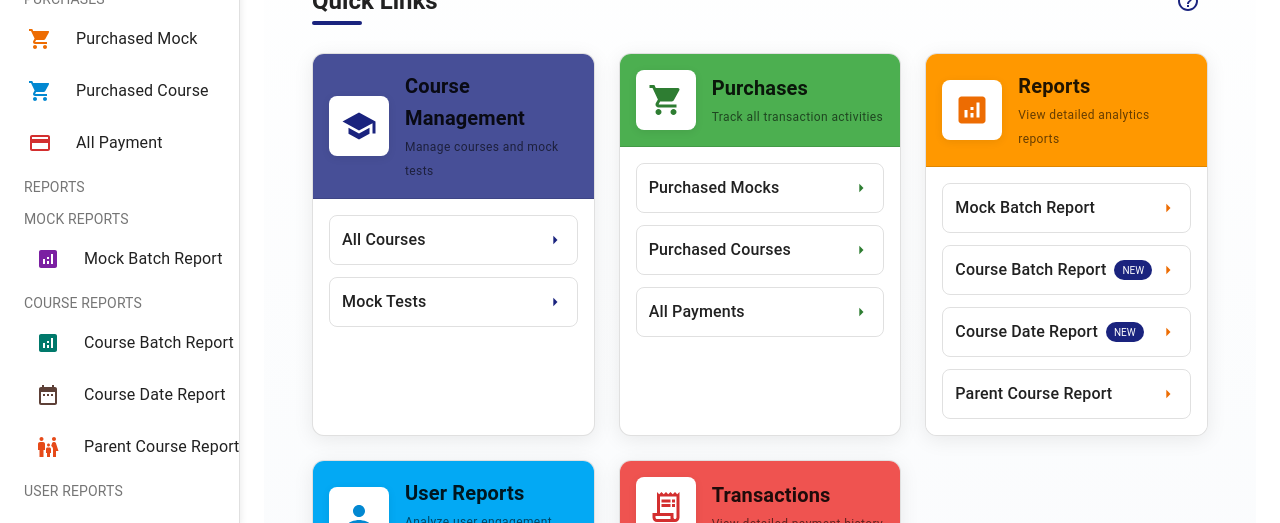
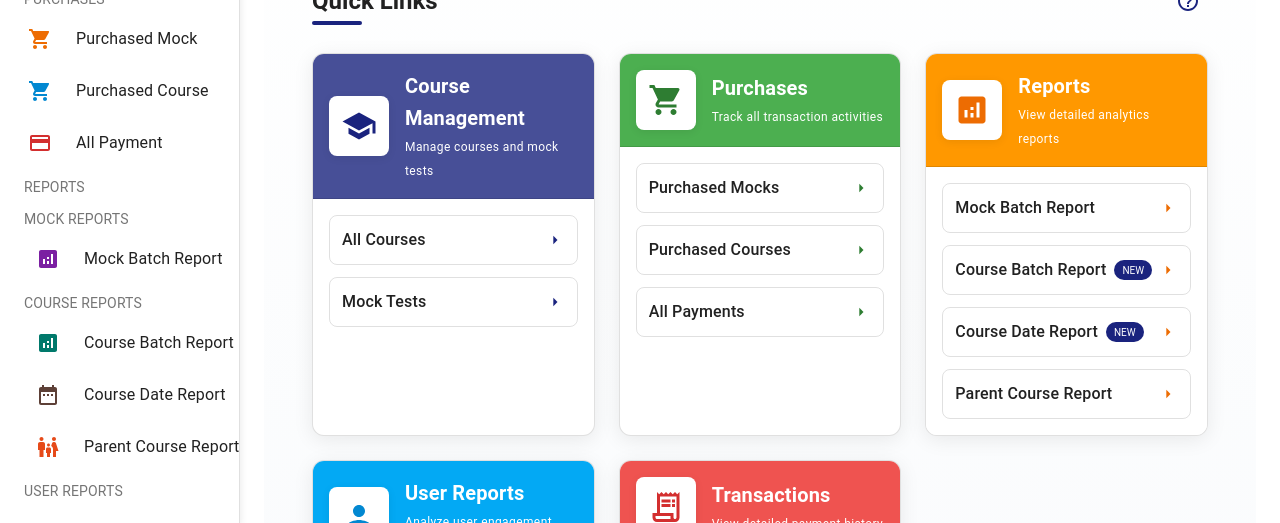
Before and after one commit to viveksinra/svt-learnpivot-frontend, a Next.js app: page /dashboard in a window 1280 px wide. Shown: the part 277-800 px from the top of the page. Built offline with nearby package versions, Linux system fonts and the light colour scheme; a web font is replaced by a local one.

Commit message:
style: update AdminQuickLinks component to use white text color for improved visibility and consistency in design

```diff
--- a/app/Components/Dashboard/AdminQuickLinks.js
+++ b/app/Components/Dashboard/AdminQuickLinks.js
@@ -186,11 +186,11 @@ export const AdminQuickLinks = () => {
                 <Box>
                   <Typography variant="h6" sx={{
                     fontWeight: 700,
-                    color: theme.palette.text.primary
+                    color: 'white'
                   }}>
                     {category.title}
                   </Typography>
-                  <Typography variant="caption" sx={{ color: theme.palette.text.secondary }}>
+                  <Typography variant="caption" sx={{ color: 'white' }}>
                     {category.subtitle}
                   </Typography>
                 </Box>
```
